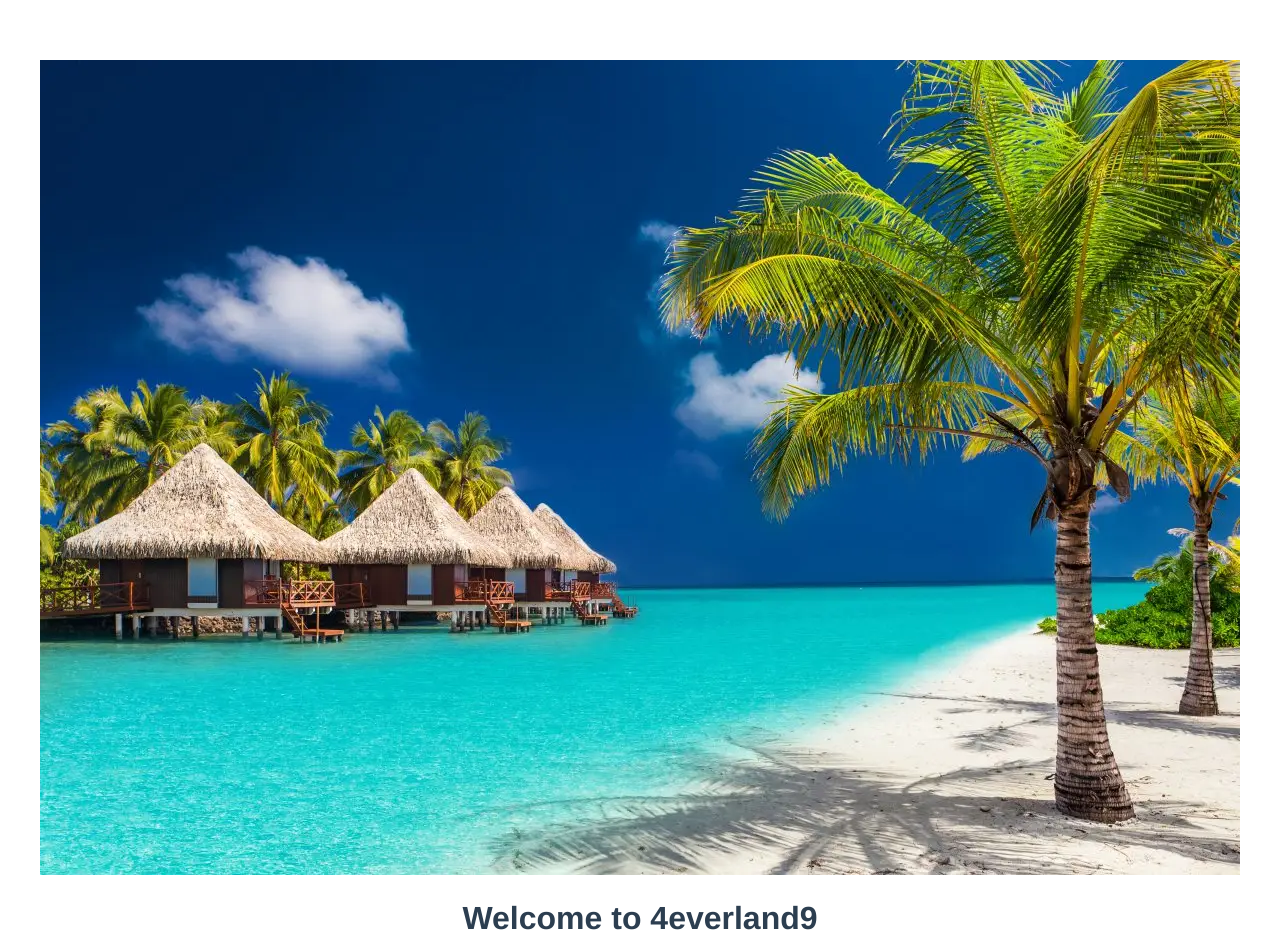
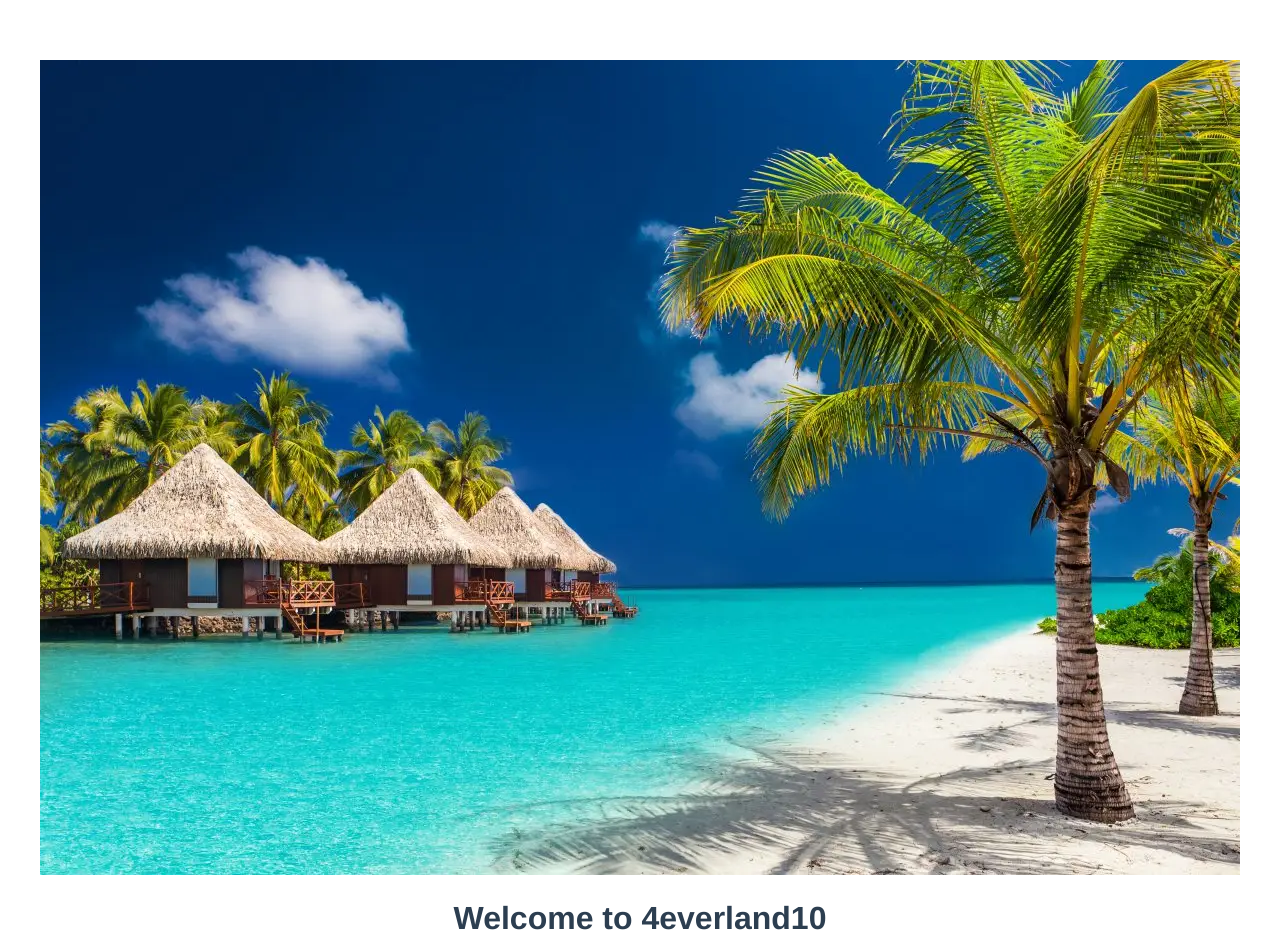
Before and after one commit to xiext-hub/vue-project, a Vue app: page / in a window 1280 px wide. Shown: the top 952 px of the page. Built offline with nearby package versions, Linux system fonts and the light colour scheme.

Commit message:
Update App.vue
4everland10

```diff
--- a/src/App.vue
+++ b/src/App.vue
@@ -1,7 +1,7 @@
 <template>
   <div id="app">
     <img alt="Vue logo" src="./assets/logo.png">
-    <HelloWorld msg="Welcome to 4everland9"/>
+    <HelloWorld msg="Welcome to 4everland10"/>
   </div>
 </template>
 
```
